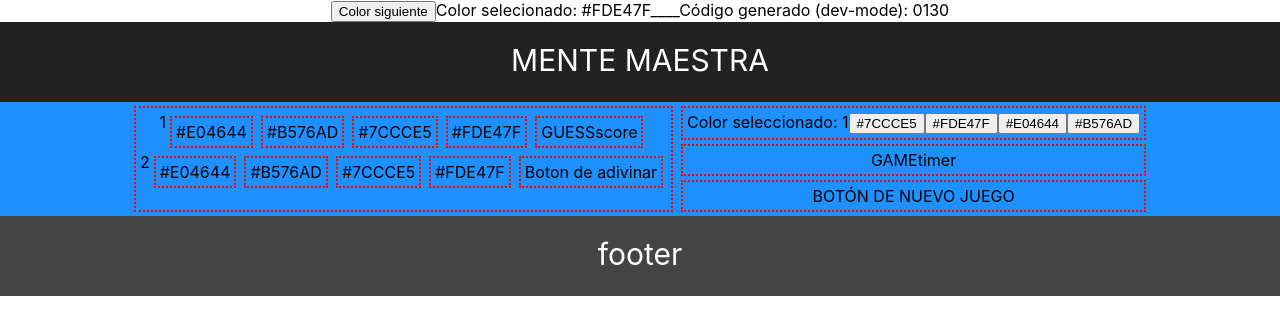
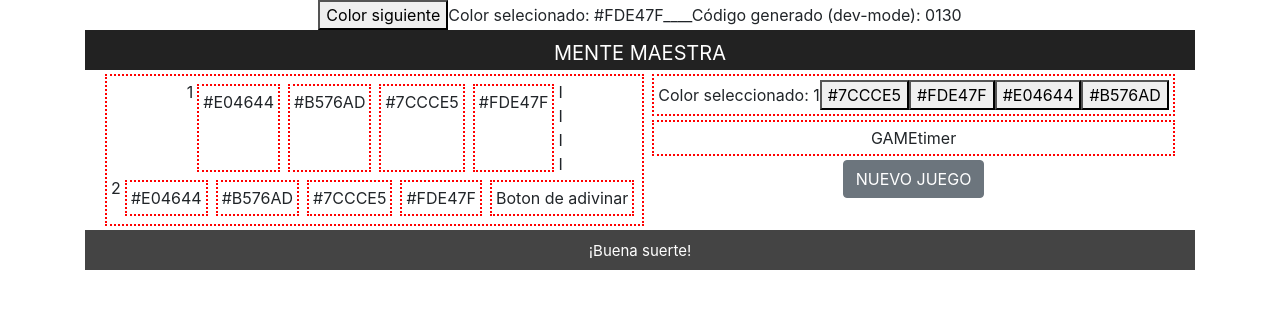
Before and after one commit to gambogisebastian/reacgt-mastermind, a React (Create React App) app: page / in a window 1280 px wide. Shown: the top 334 px of the page. Built offline with nearby package versions, Linux system fonts and the light colour scheme.

Commit message:
fin leccion styling comps 1

```diff
--- a/public/index.html
+++ b/public/index.html
@@ -24,9 +24,15 @@
       work correctly both with client-side routing and a non-root public URL.
       Learn how to configure a non-root public URL by running `npm run build`.
     -->
-    <title>React App</title>
+    <link
+      rel="stylesheet"
+      href="https://stackpath.bootstrapcdn.com/bootstrap/4.3.1/css/bootstrap.min.css"
+      integrity="sha384-ggOyR0iXCbMQv3Xipma34MD+dH/1fQ784/j6cY/iJTQUOhcWr7x9JvoRxT2MZw1T"
+      crossorigin="anonymous"
+    />
+    <title>Mente Maestra</title>
   </head>
-  <body>
+  <body class="container">
     <noscript>You need to enable JavaScript to run this app.</noscript>
     <div id="root"></div>
     <!--
--- a/src/App.css
+++ b/src/App.css
@@ -5,23 +5,22 @@
 .App-header {
   background-color: #222;
   height: 40px;
-  padding: 20px;
+  padding: 8px;
   color: white;
-  font-size: 30px;
+  font-size: 20px;
   text-align: center;
 }
 
 .App-footer {
   background-color: #444;
   height: 40px;
-  padding: 20px;
+  padding: 10px;
   color: white;
-  font-size: 30px;
+  font-size: 15px;
   text-align: center;
 }
 
 .Flex-ch {
   display: flex;
   justify-content: center;
-  background-color: DodgerBlue;
 }
--- a/src/App.js
+++ b/src/App.js
@@ -30,7 +30,15 @@ class App extends Component {
       .fill()
       .map(() => Math.floor(Math.random() * colors.length));
   }
+  getWinTries() {
+    //si es ganador, devuelve el num guesses, de lo contrario, 0 (no ganador)
+    let lastGuess = this.state.guesses.length - 1;
+    return this.state.guesses[lastGuess].score.perfect === 4
+      ? lastGuess + 1
+      : 0;
+  }
   render() {
+    let winTries = this.getWinTries();
     return (
       <div className="App">
         <button
@@ -55,7 +63,9 @@ class App extends Component {
             <NewGameButton />
           </div>
         </div>
-        <footer className="App-footer">footer</footer>
+        <footer className="App-footer">
+          {winTries ? `Usted ganó en ${winTries} intentos` : "¡Buena suerte!"}
+        </footer>
       </div>
     );
   }
--- a/src/components/GessRow/GuessRow.jsx
+++ b/src/components/GessRow/GuessRow.jsx
@@ -7,7 +7,11 @@ const GessRow = props => (
   <div className="Flex-ch">
     <div>{props.rowIdx + 1}</div>
     <GessPegs colors={props.colors} code={props.guess.code} />
-    {props.currentGuess ? <ScoreButton /> : <GuessScore />}
+    {props.currentGuess ? (
+      <ScoreButton />
+    ) : (
+      <GuessScore score={props.guess.score} />
+    )}
   </div>
 );
 
--- a/src/components/GuessScore/GuessScore.jsx
+++ b/src/components/GuessScore/GuessScore.jsx
@@ -1,5 +1,19 @@
 import React from "react";
 
-const GuessScore = props => <div className="component">GUESSscore</div>;
+const GuessScore = ({ score }) => {
+  //convierte el objeto score en un arreglo de 4 caracteres
+  let scores = (
+    "P".repeat(score.perfect) +
+    "A".repeat(score.almost) +
+    "I".repeat(4 - score.perfect - score.almost)
+  ).split("");
+  return (
+    <div>
+      {scores.map((score, idx) => (
+        <div key={idx}>{score}</div>
+      ))}
+    </div>
+  );
+};
 
 export default GuessScore;
--- a/src/components/NewGameButton/NewGameButton.jsx
+++ b/src/components/NewGameButton/NewGameButton.jsx
@@ -1,9 +1,7 @@
-import React from 'react';
+import React from "react";
 
-const NewGameButton = (props) => (
-    <div className='component'>
-        BOTÓN DE NUEVO JUEGO
-    </div>
+const NewGameButton = props => (
+  <button class="btn btn-secondary">NUEVO JUEGO</button>
 );
 
-export default NewGameButton
+export default NewGameButton;
```
Also changed, not shown: src/index.css (line endings or trailing spaces).
